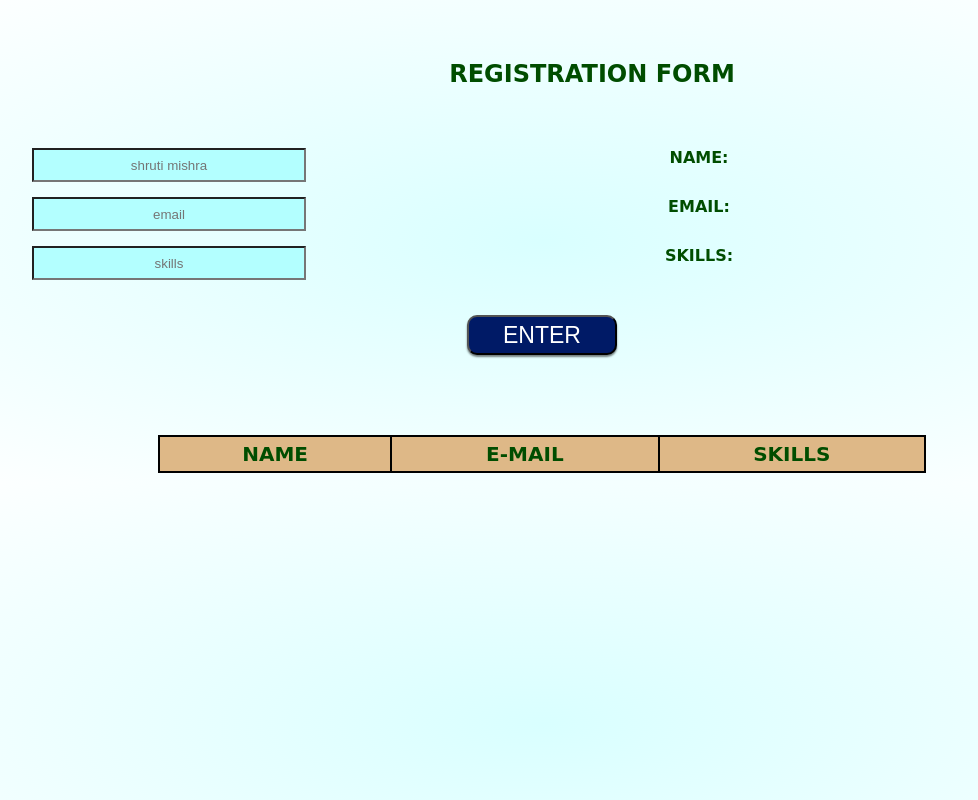
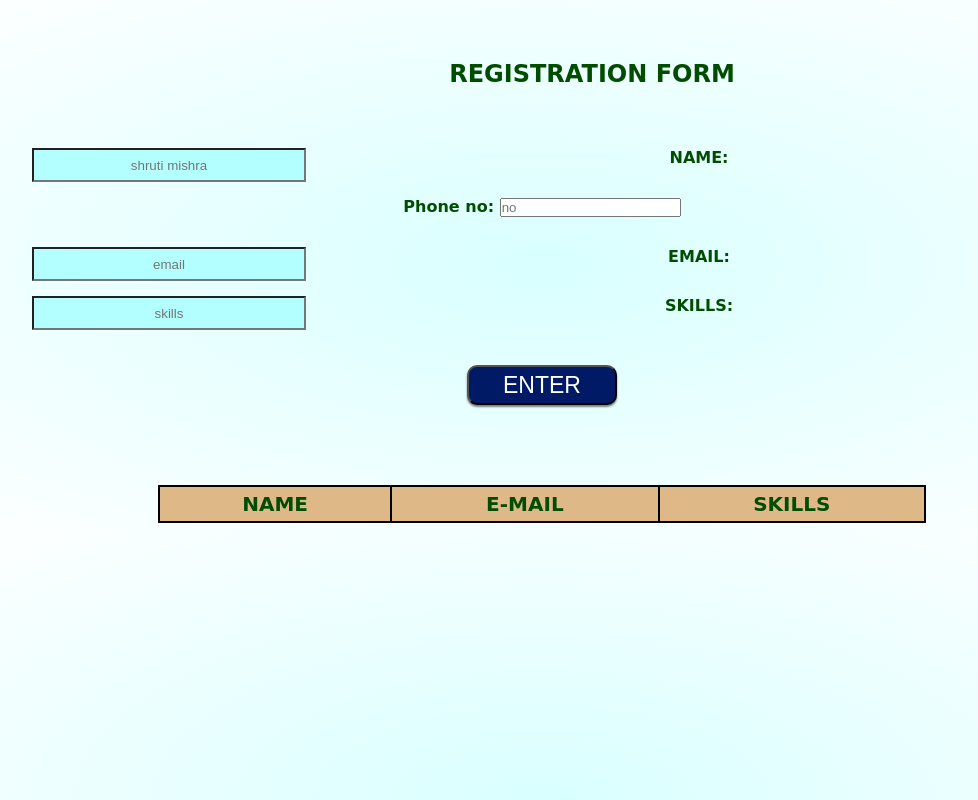
Before and after one commit to ShrutiMishra-2002/Dynamic_table, a plain HTML site: page index.html in a window 1280 px wide. Shown: the whole page, without its empty margins (98-1076 px from the left). Drawn offline with Linux system fonts and the light colour scheme.

Commit message:
index update

```diff
--- a/index.html
+++ b/index.html
@@ -13,6 +13,10 @@
       <div class="input">
         NAME:
         <input type="text" id="name" placeholder="shruti mishra" />
+      </div>
+      <div class="input">
+        Phone no:
+        <input type="number" id="no"  placeholder="no" />
       </div>
       <div class="input">
         EMAIL:
```
